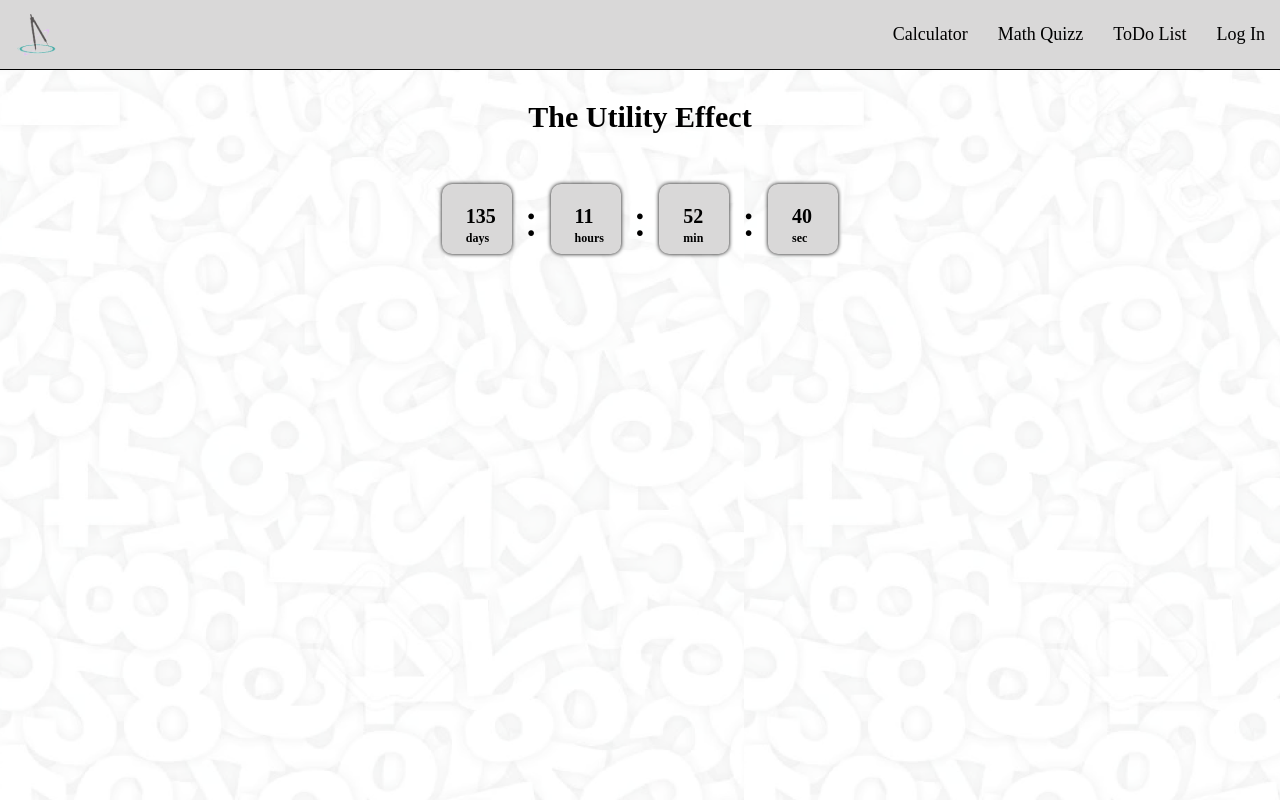
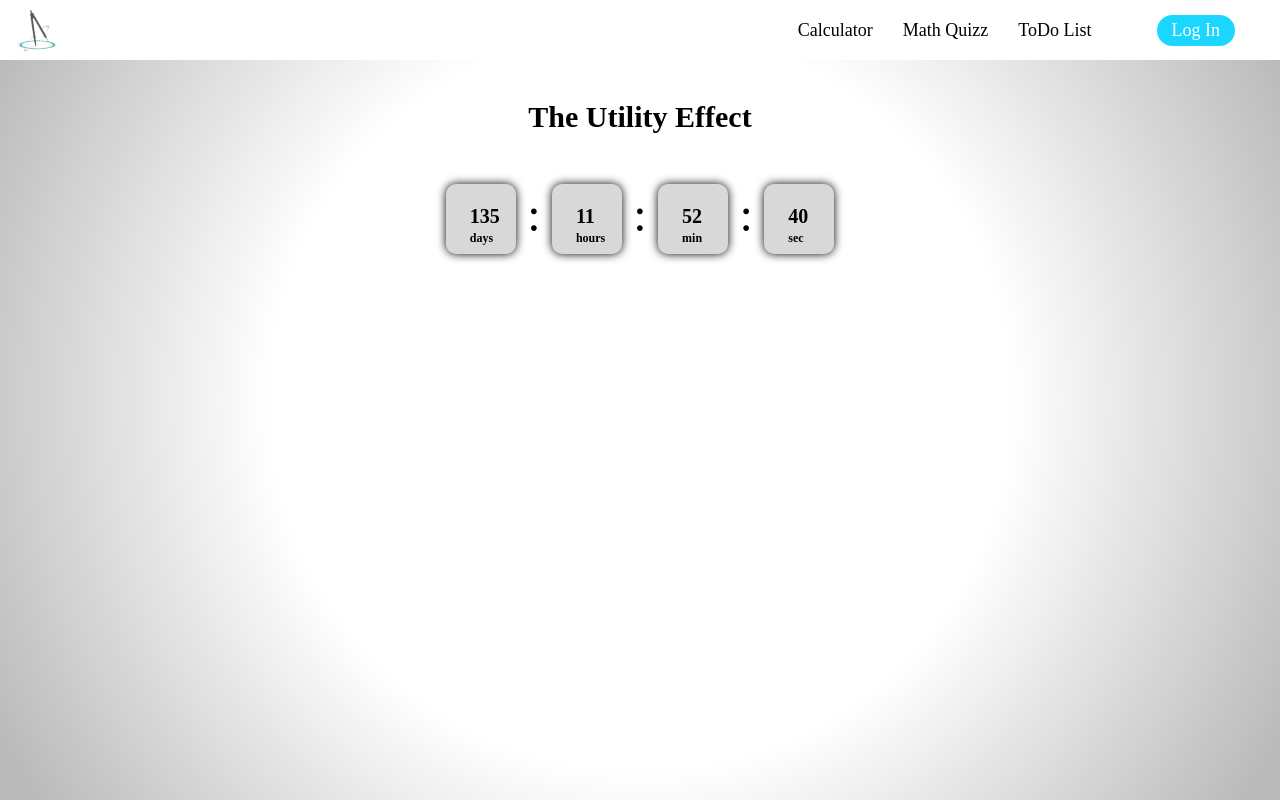
Before and after one commit to dnscrst/utility-project, a Vue app: page / in a window 1280 px wide. Built offline with nearby package versions, Linux system fonts and the light colour scheme.

Commit message:
Added new styles

```diff
--- a/src/components/Countdown.vue
+++ b/src/components/Countdown.vue
@@ -77,7 +77,7 @@
         background-color: $light-grey;
         padding-left: 24px;
         padding-top: -10px;
-        box-shadow: 0 0 4px;
+        box-shadow: 0 0 10px;
         font-weight: bold;
         font-size: 20px;
         position: relative;
@@ -90,7 +90,7 @@
     }
     .points{
      zoom: 3;
-     margin: -7px;
+     margin: -10px;
      margin-bottom: -7px;
     }
 
--- a/src/components/NavBar.vue
+++ b/src/components/NavBar.vue
@@ -50,11 +50,11 @@ import HamburgerMenu from "./HamburgerMenu.vue";
     methods: {
       handleHambMenu() {
         this.isOpen = !this.isOpen
-      this.$refs.navBar.style.height = this.isOpen ? '100%' : '70px'
+      this.$refs.navBar.style.height = this.isOpen ? '100%' : '60px'
     },
     HandleChangeRoute() {
       this.isOpen = false
-      this.$refs.navBar.style.height = '70px'
+      this.$refs.navBar.style.height = '60px'
     },
     }
 }
@@ -64,17 +64,16 @@ import HamburgerMenu from "./HamburgerMenu.vue";
  @import '../styles/vars.scss';
  @media only screen and (min-width: 0) {
     .nav-bar {
-      height: 70px;
+      height: 60px;
       top: 0;
       left: 0;
       overflow: hidden;
-      border-bottom: 1px solid  black;
       transition: height 0.3s ease-in-out;
       align-items: center;
       z-index: 99;
       position: fixed;
       width: 100%;
-      background-color: $light-grey;
+      background-color: white;
       > div {
         padding: 0 16px 24px 0;
         display: flex;
@@ -111,10 +110,24 @@ import HamburgerMenu from "./HamburgerMenu.vue";
     nav {
       margin: 0;
       margin-top: 0;
+      margin-right: 30px;
       a {
         margin: 0 15px;
         display: inline-block;
-
+        transition: transform .2s;
+        &:hover{
+          transform: scale(1.2);
+          color: rgb(27, 214, 255);
+        }
+        &:nth-child(3) {
+          margin-right: 50px;
+        }
+        &:last-child{
+          color: white;
+          background-color: rgb(27, 214, 255);
+          padding: 5px 15px;
+          border-radius: 33px;
+        }
       }
     }
   }
--- a/src/components/ToDoList.vue
+++ b/src/components/ToDoList.vue
@@ -19,7 +19,9 @@
             </tr>
             <tr v-for="(task,index) in tasks" :key="index">
                 <td>{{task.name}}</td>
-                <td><span @click="changeStatus(index)">{{task.status}}</span></td>
+                <td><span @click="changeStatus(index)">
+                          {{task.status}}
+                    </span></td>
                 <td>
                     <div @click="editTask(index)">
                         <span class="fa fa-pen"></span>
@@ -99,6 +101,7 @@
                 border: none;
                 background-color: $light-grey;
                 border-radius: 15px;
+                cursor: pointer;
             }
         }
         table {
--- a/src/styles/base.scss
+++ b/src/styles/base.scss
@@ -6,7 +6,8 @@
 
   }
   body{
-    background-image: url('@/assets/BaseIcons/backgroundImage.png')
+    background: rgb(255,255,255);
+    background: radial-gradient(circle, rgba(255,255,255,1) 0%, rgba(255,255,255,1) 49%, rgba(187,186,186,1) 96%);
   }
   body, html {
     margin: 0;
```
